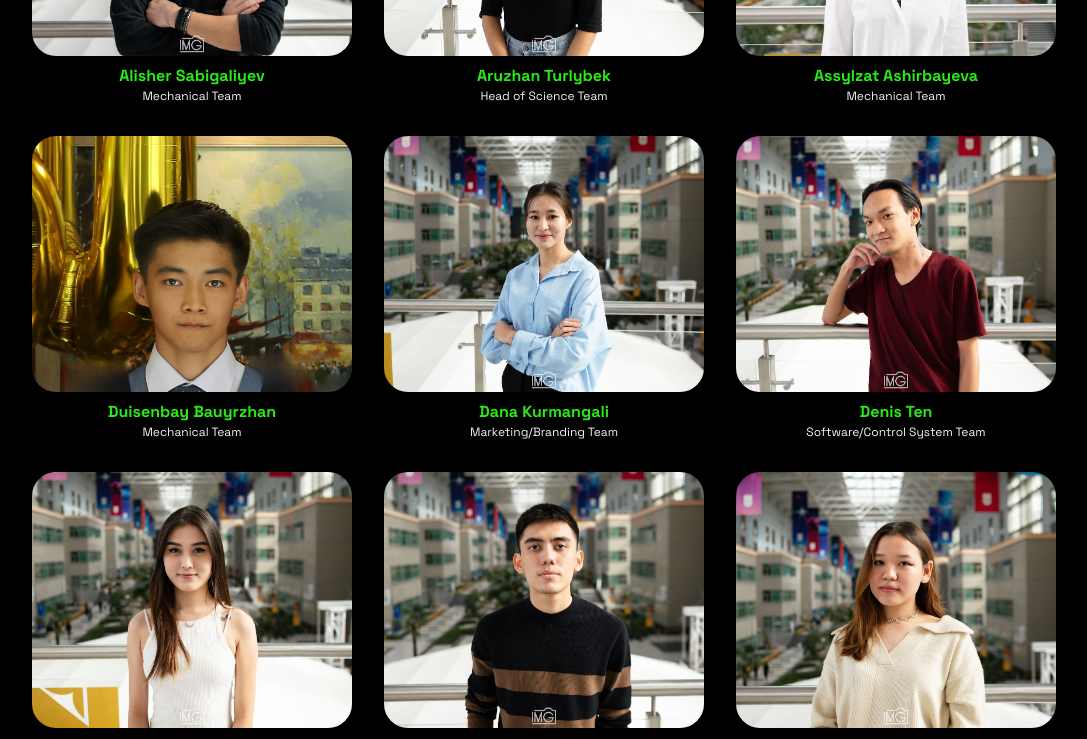
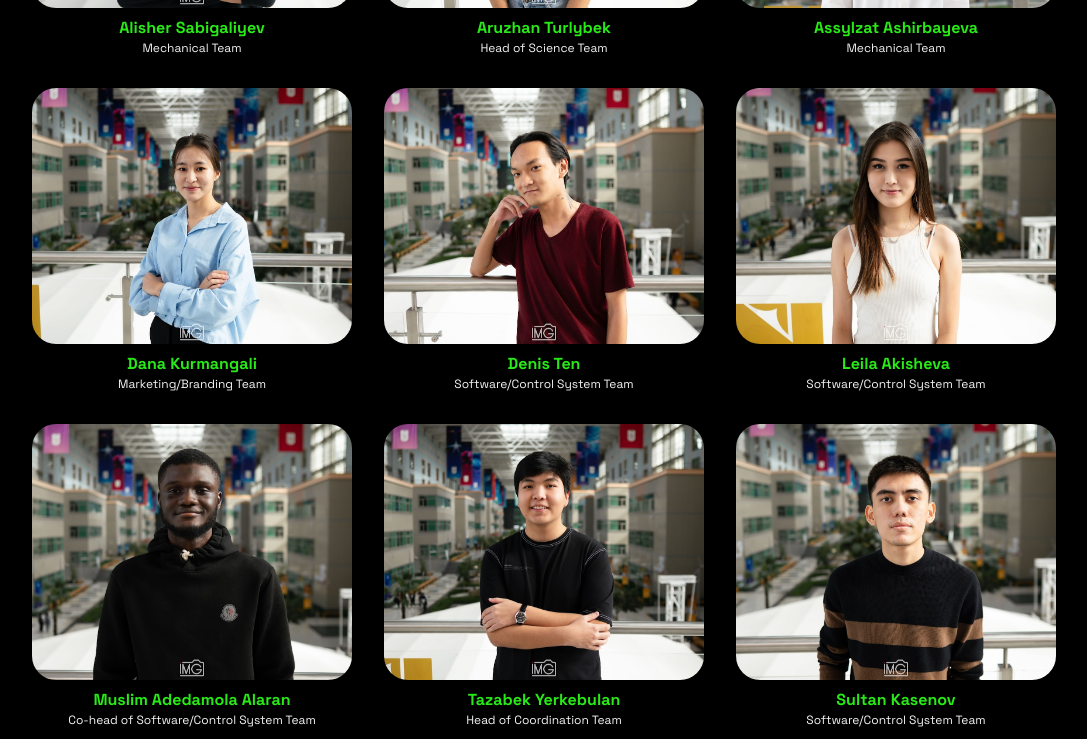
Before and after one commit to NU-Rover-Team-Aspan/NURoverKz.github.io, a React (Vite) app: page /contributors in a window 1280 px wide. Shown: the part 1040-1779 px from the top of the page, without its empty margins (96-1183 px from the left). Built offline with nearby package versions, Linux system fonts and the light colour scheme.

Commit message:
team updates

```diff
--- a/src/App.jsx
+++ b/src/App.jsx
@@ -23,7 +23,6 @@ const NavbarWrapper = () => {
     <div>
       <ScrollToAnchor />
       <header className="sticky top-0 z-50 bg-black">
-        <AnnouncementBanner/> {/* remove this banner after recruitment */}
         <Navbar />
       </header>
       <Outlet />
--- a/src/pages/Contributors.jsx
+++ b/src/pages/Contributors.jsx
@@ -8,7 +8,6 @@ import imgAlikhan from '/assets/img/team/ex/Alikhan.jpg'
 import imgAlisher from '/assets/img/team/ex/Alisher.jpg'
 import imgAruzhan from '/assets/img/team/ex/Aruzhan.jpg'
 import imgAssylzat from '/assets/img/team/ex/Assylzat.jpg'
-import imgBauyrzhan from '/assets/img/team/ex/Bauyrzhan.jpg'
 import imgDana from '/assets/img/team/ex/Dana.jpg'
 import imgDenis from '/assets/img/team/ex/Denis.jpg'
 import imgLeila from '/assets/img/team/ex/Leila.jpg'
@@ -17,9 +16,10 @@ import imgSymbat from '/assets/img/team/ex/Symbat.jpg'
 import imgTomiris from '/assets/img/team/ex/Tomiris.jpg'
 import imgYussuf from '/assets/img/team/ex/Yussuf.jpg'
 import imgZhamila from '/assets/img/team/ex/Zhamila.jpg'
-import imgZhangir from '/assets/img/team/ex/Zhangir.jpg'
 import imgZhaniya from '/assets/img/team/ex/Zhaniya.jpg'
 import imgZhuldyz from '/assets/img/team/ex/Zhuldyz.jpg'
+import imgMuslim from '/assets/img/team/Muslim.jpg'
+import imgYerkebulan from '/assets/img/team/Yerkebulan.jpg'
 
 
 const Contributors = () => {
@@ -63,12 +63,6 @@ const Contributors = () => {
       img: imgAssylzat
     },
     {
-      fullname: t('team.infoBauyrzhan.fullname'),
-      position: t('team.infoBauyrzhan.position'),
-      achievements: t('team.infoBauyrzhan.achievements', { returnObjects: true }),
-      img: imgBauyrzhan
-    },
-    {
       fullname: t('team.infoDana.fullname'),
       position: t('team.infoDana.position'),
       achievements: t('team.infoDana.achievements', { returnObjects: true }),
@@ -85,6 +79,18 @@ const Contributors = () => {
       position: t('team.infoLeila.position'),
       achievements: t('team.infoLeila.achievements', { returnObjects: true }),
       img: imgLeila
+    },
+    {
+      fullname: t('team.infoMuslim.fullname'),
+      position: t('team.infoMuslim.position'),
+      achievements: t('team.infoMuslim.achievements', { returnObjects: true }),
+      img: imgMuslim
+    },
+    {
+      fullname: t('team.infoYerkebulan.fullname'),
+      position: t('team.infoYerkebulan.position'),
+      achievements: t('team.infoYerkebulan.achievements', { returnObjects: true }),
+      img: imgYerkebulan
     },
     {
       fullname: t('team.infoSultan.fullname'),
@@ -123,12 +129,6 @@ const Contributors = () => {
       img: imgZhaniya
     },
     {
-      fullname: t('team.infoZhangir.fullname'),
-      position: t('team.infoZhangir.position'),
-      achievements: t('team.infoZhangir.achievements', { returnObjects: true }),
-      img: imgZhangir
-    },
-    {
       fullname: t('team.infoZhuldyzK.fullname'),
       position: t('team.infoZhuldyzK.position'),
       achievements: t('team.infoZhuldyzK.achievements', { returnObjects: true }),
--- a/src/pages/Team.jsx
+++ b/src/pages/Team.jsx
@@ -4,13 +4,12 @@ import { Link } from 'react-router-dom'
 // importing images
 import imgBatyrkhan from '/assets/img/team/Batyrkhan.jpg'
 import imgHeghine from '/assets/img/team/Heghine.jpg'
-import imgMuslim from '/assets/img/team/Muslim.jpg'
-import imgYerkebulan from '/assets/img/team/Yerkebulan.jpg'
 import imgAruzhan from '/assets/img/team/Aruzhan.jpg'
 import imgSabina from '/assets/img/team/Sabina.jpg'
 import imgAbylay from '/assets/img/team/Abylay.jpg'
 import imgZhuldyz from '/assets/img/team/Zhuldyz.jpg'
 import imgAldiyar from '/assets/img/team/Aldiyar.jpg'
+import imgMussa from '/assets/img/team/Mussa.jpg'
 import TeamView from 'src/components/team/TeamView'
 
 
@@ -25,22 +24,10 @@ const Team = () => {
         img: imgHeghine
       },
       {
-        fullname: t('infoMuslim.fullname'),
-        position: t('infoMuslim.position'),
-        achievements: t('infoMuslim.achievements', { returnObjects: true }),
-        img: imgMuslim
-      },
-      {
         fullname: t('infoBatyrkhan.fullname'),
         position: t('infoBatyrkhan.position'),
         achievements: t('infoBatyrkhan.achievements', { returnObjects: true }),
         img: imgBatyrkhan
-      },
-      {
-        fullname: t('infoYerkebulan.fullname'),
-        position: t('infoYerkebulan.position'),
-        achievements: t('infoYerkebulan.achievements', { returnObjects: true }),
-        img: imgYerkebulan
       },
       {
         fullname: t('infoAruzhan.fullname'),
@@ -69,6 +56,12 @@ const Team = () => {
         img: imgAbylay
       },
       {
+        fullname: t('infoMussa.fullname'),
+        position: t('infoMussa.position'),
+        achievements: t('infoMussa.achievements', { returnObjects: true }),
+        img: imgMussa
+      },
+      {
         fullname: t('infoAldiyar.fullname'),
         position: t('infoAldiyar.position'),
         achievements: t('infoAldiyar.achievements', { returnObjects: true }),
@@ -77,26 +70,20 @@ const Team = () => {
     ],
     [t("departments.sc")]: [
       {
-        fullname: t('infoMuslim.fullname'),
-        position: t('infoMuslim.position'),
-        achievements: t('infoMuslim.achievements', { returnObjects: true }),
-        img: imgMuslim
-      },
-      {
         fullname: t('infoBatyrkhan.fullname'),
         position: t('infoBatyrkhan.position'),
         achievements: t('infoBatyrkhan.achievements', { returnObjects: true }),
         img: imgBatyrkhan
       },
     ],
-    [t("departments.mc")]: [
-      {
-        fullname: t('infoYerkebulan.fullname'),
-        position: t('infoYerkebulan.position'),
-        achievements: t('infoYerkebulan.achievements', { returnObjects: true }),
-        img: imgYerkebulan
-      }
-    ],
+    // [t("departments.mc")]: [
+    //   {
+    //     fullname: t('infoYerkebulan.fullname'),
+    //     position: t('infoYerkebulan.position'),
+    //     achievements: t('infoYerkebulan.achievements', { returnObjects: true }),
+    //     img: imgYerkebulan
+    //   }
+    // ],
     [t("departments.sn")]: [
       {
         fullname: t('infoAruzhan.fullname'),
--- a/src/translations/english.js
+++ b/src/translations/english.js
@@ -328,6 +328,11 @@ const en = {
       fullname: 'Aldiyar Razak',
       position: 'Electronics Team',
       achievements: ['Social Media Award at Central Asia FIRST Global Challenge', '1st Place at Almaty Techcup FTC Tournament']
+    },
+    infoMussa: {
+      fullname: 'Mussa Aliyev',
+      position: 'Mechanical Team',
+      achievements: ['Intern at SpaceLab designing 3D printers for spacetech', 'Head of Structural Mechanics team in NU Rocketry']
     }
   },
   contributors: {
--- a/src/translations/kazakh.js
+++ b/src/translations/kazakh.js
@@ -329,6 +329,11 @@ const kk = {
       fullname: 'Алдияр Разак',
       position: 'Электроника тобы',
       achievements: ['Central Asia FIRST Global Challenge әлеуметтік медиасы сыйлығы', 'Almaty Techcup FTC турнирінде 1 орын']
+    },
+    infoMussa: {
+      fullname: 'Муса Алиев',
+      position: 'Механика тобы',
+      achievements: ['Ғарыш техникасына 3D принтерлерді жобалау бойынша SpaceLab тәжірибе', 'NU Rocketry құрылымдық механика тобының жетекшісі']
     }
   },
   contributors: {
--- a/src/translations/russian.js
+++ b/src/translations/russian.js
@@ -328,6 +328,11 @@ const ru = {
       fullname: 'Разак Алдияр',
       position: 'Команда Электроники',
       achievements: ['Награда за социальные медиа на Central Asia FIRST Global Challenge', '1-е место на турнире Алматы Techcup FTC']
+    },
+    infoMussa: {
+      fullname: 'Муса Алиев',
+      position: 'Команда Механики',
+      achievements: ['Стажер в SpaceLab, проектирующий 3D-принтеры для космической отрасли', 'Руководитель группы по структурной механике в NU Rocketry']
     }
   },
   contributors: {
```
Also changed, not shown: public/assets/img/team/Mussa.jpg (added), 1 other file (tests, documents, lock files or other folders).
